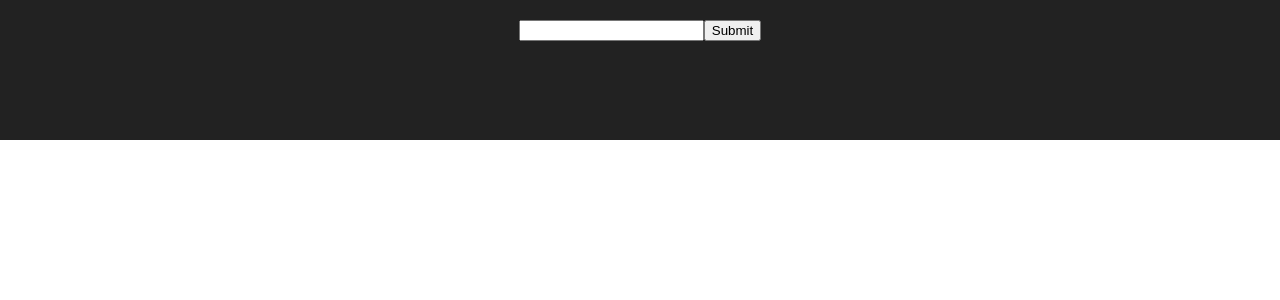
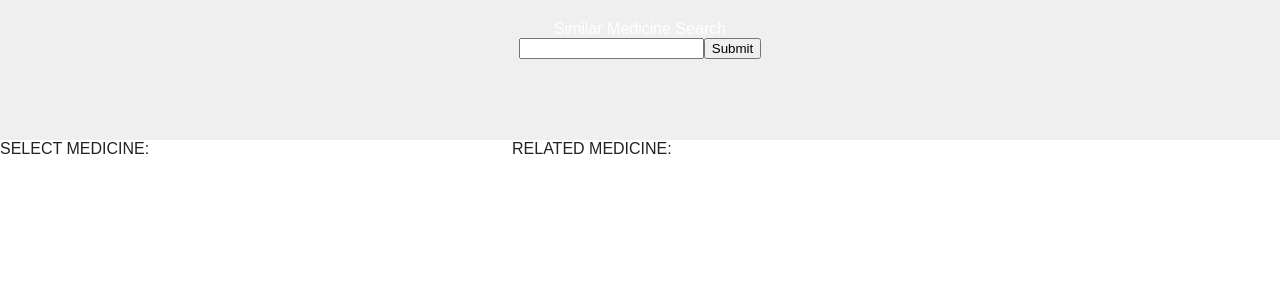
Before and after one commit to seanperfecto/Similar-Med-Search, a React (Create React App) app: page / in a window 1280 px wide. Shown: the top 300 px of the page. Built offline with nearby package versions, Linux system fonts and the light colour scheme.

Commit message:
Make into ul related drugs

```diff
--- a/src/App.css
+++ b/src/App.css
@@ -1,7 +1,21 @@
 .App-header {
-  background-color: #222;
+  background-color: #EFEFEF;
   height: 100px;
   padding: 20px;
   color: white;
   text-align: center;
 }
+
+.App-intro {
+  display: flex;
+  justify-content: space-around;
+  flex-basis: 0;
+}
+
+.list-items{
+  flex: 2;
+}
+
+.related-items{
+  flex: 3;
+}
--- a/src/App.js
+++ b/src/App.js
@@ -17,6 +17,7 @@ class App extends Component {
 
   handleSubmit(e){
     e.preventDefault();
+    this.setState({related: []});
     fetch(`https://rxnav.nlm.nih.gov/REST/drugs.json?name=${this.state.drug}`)
       .then((resp) => resp.json())
       .then((data) => {
@@ -59,21 +60,33 @@ class App extends Component {
   }
 
   render() {
-    let listItems;
+    let listItems, relatedItems;
     if (this.state.chosen) {
       listItems = this.state.chosen.map((ele,idx) =>
         <li key={idx} onClick={(e)=>this.searchRelated(e, ele)}>{ele.synonym ? ele.synonym: ele}</li>);
     }
+    if (this.state.related) {
+      relatedItems = this.state.related.map((ele,idx) =>
+        <li key={idx}>{ele.name}</li>);
+    }
     return (
       <div className="App">
         <div className="App-header">
+          Similar Medicine Search<br/>
           <form onSubmit={this.handleSubmit}>
             <input type='text' onChange={this.updateSearch} value={this.state.drug} />
             <input type="submit" value="Submit" />
           </form>
         </div>
         <div className="App-intro">
-          <ul>{listItems}</ul>
+          <div className='list-items'>
+            SELECT MEDICINE:<br/>
+            <ul>{listItems}</ul>
+          </div>
+          <div className='related-items'>
+            RELATED MEDICINE:<br/>
+            <ul>{relatedItems}</ul>
+          </div>
         </div>
       </div>
     );
--- a/src/index.css
+++ b/src/index.css
@@ -2,4 +2,5 @@ body {
   margin: 0;
   padding: 0;
   font-family: sans-serif;
+  color: #222;
 }
```
